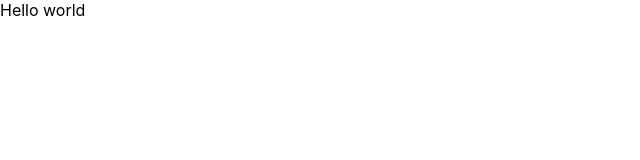
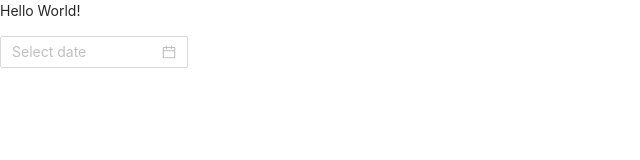
Before and after one commit to jogjech/xchoice-web, a Next.js app: page / in a window 1280 px wide. Shown: the top 160 px of the page, without its empty margins (0-640 px from the left). Built offline with nearby package versions, Linux system fonts and the light colour scheme.

Commit message:
Add ant design component library

```diff
--- a/package.json
+++ b/package.json
@@ -8,6 +8,7 @@
     "start": "next start"
   },
   "dependencies": {
+    "antd": "^4.8.6",
     "next": "10.0.3",
     "react": "17.0.1",
     "react-dom": "17.0.1"
--- a/pages/_app.tsx
+++ b/pages/_app.tsx
@@ -1,5 +1,6 @@
 import type { AppProps } from 'next/app';
 
+import "../styles/ant.css";
 import '../styles/globals.css';
 
 const App = ({ Component, pageProps }: AppProps) => (
--- a/pages/index.tsx
+++ b/pages/index.tsx
@@ -1,7 +1,13 @@
 import { FunctionComponent } from "react";
+import { DatePicker } from "antd";
 
 interface Props {}
 
-const Home: FunctionComponent<Props> = () => <div>Hello world</div>;
+const Home: FunctionComponent<Props> = () => (
+  <div>
+    <p>Hello World!</p>
+    <DatePicker></DatePicker>
+  </div>
+);
 
 export default Home;
--- /dev/null
+++ b/styles/ant.css
@@ -0,0 +1 @@
+@import "~antd/dist/antd.css";
```
Also changed, not shown: 1 other file (tests, documents, lock files or other folders).
